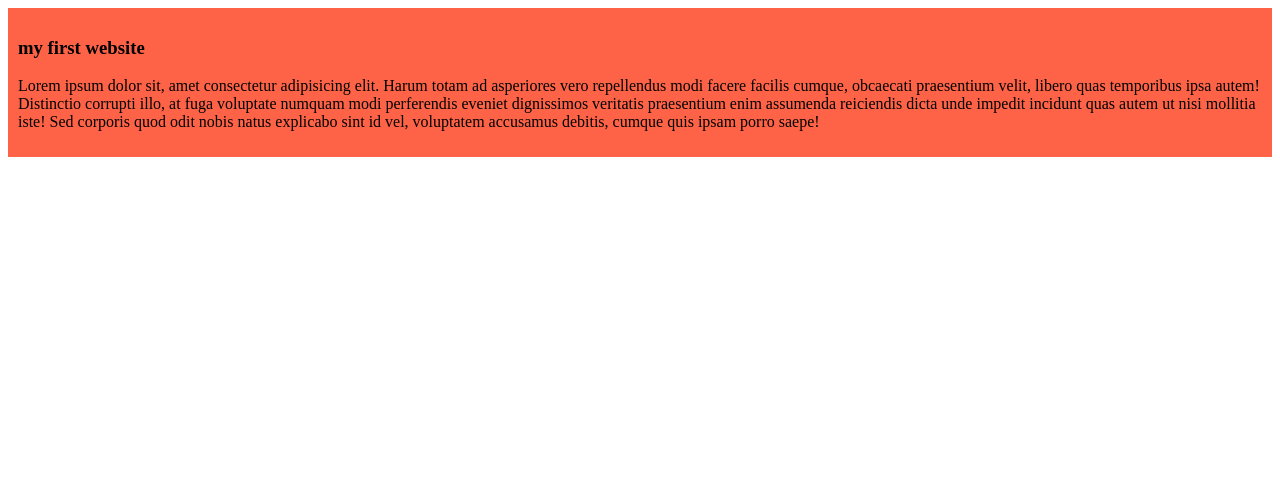
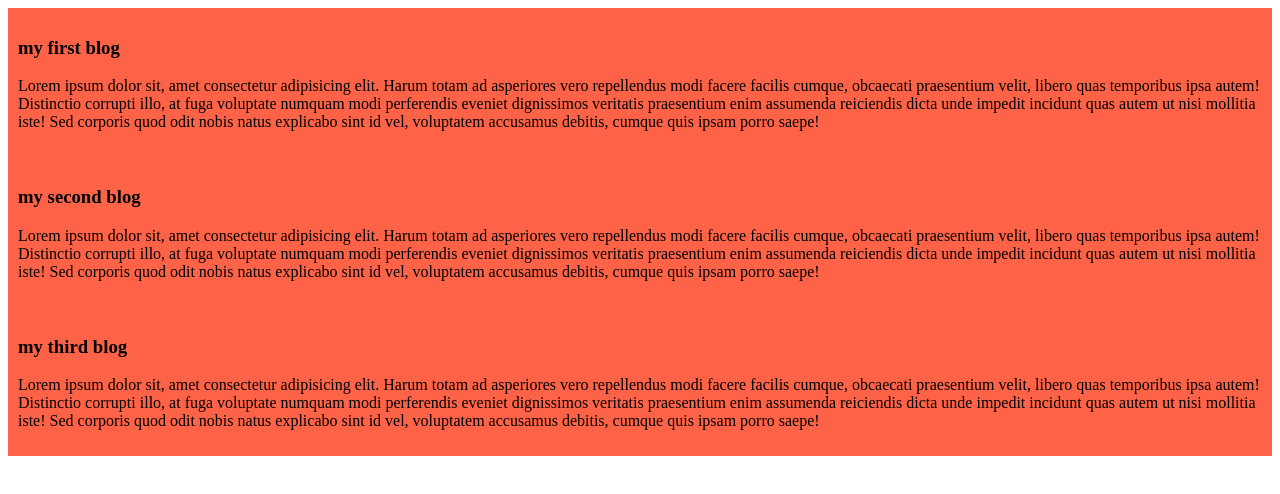
Before and after one commit to fakeistiak/my-simple-website, a plain HTML site: page index.html in a window 1280 px wide. Drawn offline with Linux system fonts and the light colour scheme.

Commit message:
added the second and the third blog

```diff
--- a/index.html
+++ b/index.html
@@ -8,7 +8,15 @@
 </head>
 <body>
     <div>
-        <h3>my first website</h3>
+        <h3>my first blog</h3>
+        <p>Lorem ipsum dolor sit, amet consectetur adipisicing elit. Harum totam ad asperiores vero repellendus modi facere facilis cumque, obcaecati praesentium velit, libero quas temporibus ipsa autem! Distinctio corrupti illo, at fuga voluptate numquam modi perferendis eveniet dignissimos veritatis praesentium enim assumenda reiciendis dicta unde impedit incidunt quas autem ut nisi mollitia iste! Sed corporis quod odit nobis natus explicabo sint id vel, voluptatem accusamus debitis, cumque quis ipsam porro saepe!</p>
+    </div>
+    <div>
+        <h3>my second blog</h3>
+        <p>Lorem ipsum dolor sit, amet consectetur adipisicing elit. Harum totam ad asperiores vero repellendus modi facere facilis cumque, obcaecati praesentium velit, libero quas temporibus ipsa autem! Distinctio corrupti illo, at fuga voluptate numquam modi perferendis eveniet dignissimos veritatis praesentium enim assumenda reiciendis dicta unde impedit incidunt quas autem ut nisi mollitia iste! Sed corporis quod odit nobis natus explicabo sint id vel, voluptatem accusamus debitis, cumque quis ipsam porro saepe!</p>
+    </div>
+    <div>
+        <h3>my third blog</h3>
         <p>Lorem ipsum dolor sit, amet consectetur adipisicing elit. Harum totam ad asperiores vero repellendus modi facere facilis cumque, obcaecati praesentium velit, libero quas temporibus ipsa autem! Distinctio corrupti illo, at fuga voluptate numquam modi perferendis eveniet dignissimos veritatis praesentium enim assumenda reiciendis dicta unde impedit incidunt quas autem ut nisi mollitia iste! Sed corporis quod odit nobis natus explicabo sint id vel, voluptatem accusamus debitis, cumque quis ipsam porro saepe!</p>
     </div>
 </body>
--- a/styles/blog.css
+++ b/styles/blog.css
@@ -1,4 +1,5 @@
 div{
     background-color: tomato;
     padding: 10px;
+    margin: 10pxgit;
 }
```
